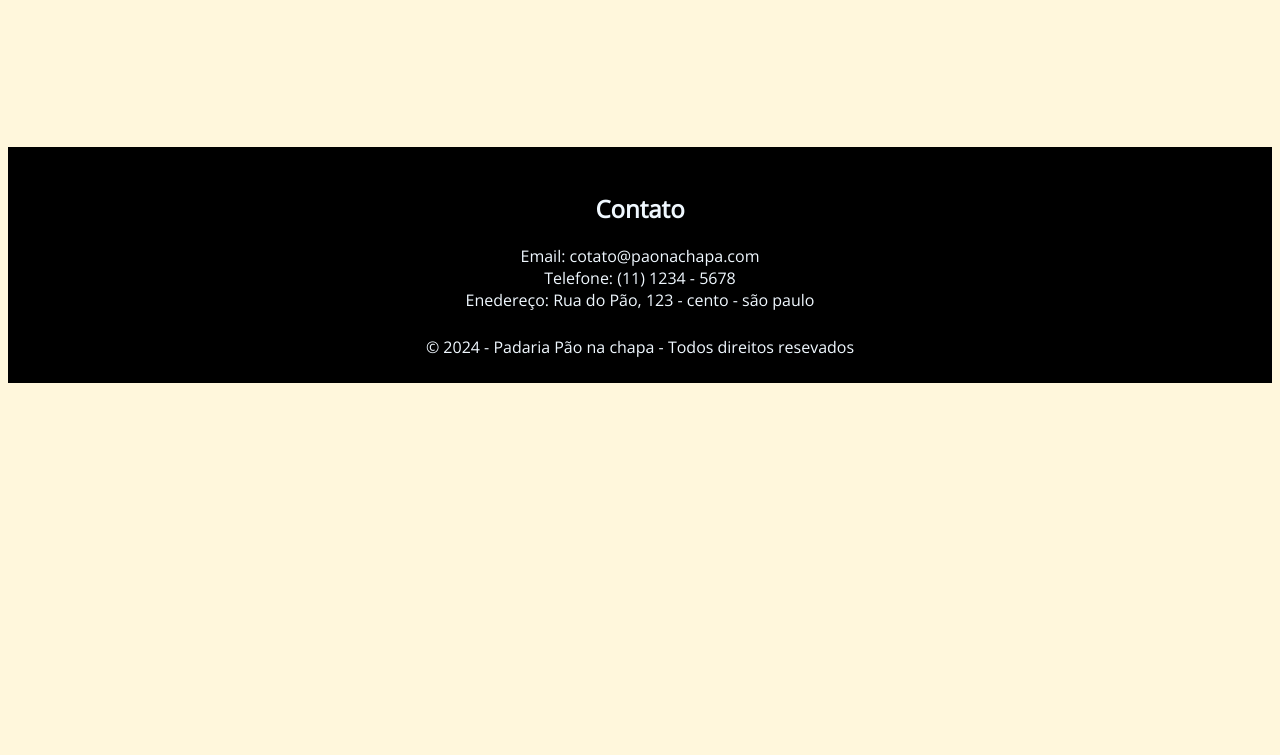
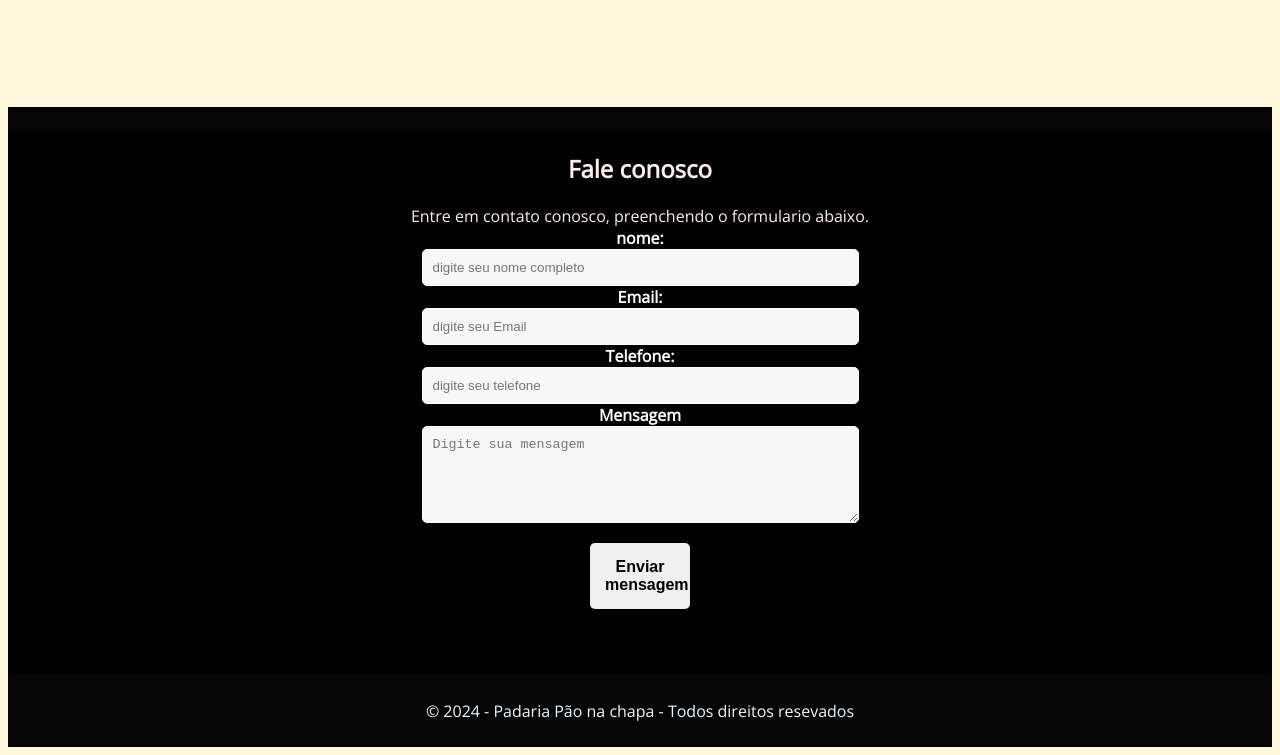
Before and after one commit to AnaLuciany/site-padaria, a plain HTML site: page index.html in a window 1280 px wide. Shown: the part 1508-2263 px from the top of the page. Before the commit the page ends 1899 px from the top, so only its background shows below. Drawn offline with nearby package versions, Linux system fonts and the light colour scheme.

Commit message:
atualização 23/11/2024

```diff
--- a/Style.css
+++ b/Style.css
@@ -65,7 +65,7 @@ header {
 }
 
 #produtos h2{
-  margin-top: 100px;
+  margin-top: 60px;
   margin-bottom: 100px;
   text-align: center;
 }
@@ -89,7 +89,7 @@ header {
 
 
 footer{
-  background-color: rgb(0, 0, 0);
+  background-color: rgb(5, 5, 5);
   color: aliceblue;
   margin: 0;
   text-align: center;
@@ -98,6 +98,65 @@ footer{
 footer p{
   margin: 0;
 }
+
+#form-contato{
+  width: 100%;
+  background-color: rgb(0, 0, 0);
+  border-radius: 10px;
+  display: flex;
+  flex-direction: column;
+  align-items: center;
+}
+
+.grupo{
+  font-weight: bold;
+  color: rgb(255, 255, 255);
+}
+
+.grupo input,
+.grupo textarea{
+  width: 100%;
+  padding: 10px;
+  border: 1px solid #ffffff;
+  border-radius: 5px;
+  background-color: rgb(247, 247, 247);
+}
+
+.grupo input:focus
+.grupo textarea :focus{
+  border-color: rgb (197, 137, 59);
+  outline: none;
+}
+#contato{
+  display: flex;
+  flex-direction: column;
+  align-items: center;
+  text-align: center;
+  color: rgb(255, 236, 236);
+  background-color: #000000;
+
+}
+
+#contato button{
+  width: 100;
+  max-width: 400px;
+  padding: 15px;
+  font-size: 16px;
+  font-weight: bold;
+  background-color:  rgb (197, 137, 59);
+  color: #000000;
+  border: none;
+  border-radius: 5px;
+  cursor: pointer;
+  transition: 0.7 ease;
+margin-top: 20px;
+margin-bottom: 50px;
+}
+
+#contato button houver{
+  background-color: #000000;
+}
+
 
 @media (max-width:875px){
 
--- a/index.html
+++ b/index.html
@@ -73,7 +73,8 @@
 
                 <div class="produto">
                     <h3>Salgados</h3>
-                    <p>seja para um lanche rápido ou uma festa, mossos Salgados são fritos na hora,com opções como coxinhas, risoles esfinhase mutop mais. </p>
+                    <p>seja para um lanche rápido ou uma festa, mossos Salgados são fritos na hora,com opções como
+                        coxinhas, risoles esfinhase mutop mais. </p>
                 </div>
             </div>
         </section>
@@ -81,14 +82,57 @@
 
     <footer>
         <section id="contato">
-            <h2>Contato</h2>
-            <p>Email: cotato@paonachapa.com</p>
-            <p>Telefone: (11) 1234 - 5678 </p>
-            <p>Enedereço: Rua do Pão, 123 - cento - são paulo </p>
+
+            <h2>Fale conosco</h2>
+            <p>Entre em contato conosco, preenchendo o formulario abaixo.</p>
+            <form id="form-contato">
+                <div class="grupo">
+                    <p>nome:</p>
+                    <input id="nome" type="text" placeholder="digite seu nome completo" required />
+                    <div>
+
+                        <div class="grupo">
+                            <p>Email:</p>
+                            <input id="email" type="email" placeholder="digite seu Email" required />
+                            <div>
+
+                                <div class="grupo">
+                                    <p>Telefone:</p>
+                                    <input id="telefone" type="tel" placeholder="digite seu telefone" required />
+                                    <div>
+
+                                        <div class="grupo">
+                                            <p>Mensagem</p>
+                                            <textarea id="mensagem" placeholder="Digite sua mensagem" rows="5" cols="50"
+                                                required></textarea>
+
+                                        </div>
+                                        <button type="submit">Enviar mensagem</button>
+            </form>
         </section>
-        <P class="direitos-autorais">  &copy; 2024 - Padaria Pão na chapa - Todos direitos resevados</P>
+        <P class="direitos-autorais"> &copy; 2024 - Padaria Pão na chapa - Todos direitos resevados</P>
     </footer>
+    <script>
+        const form = document.getElementById("form-contato");
+        form.addEventListener('subimit', function (event){
+            event.preventDefault();
+            const nome= document.getElementById('nome').value;
+            const Email= document.getElementById('email').value;
+            const Telefone= document.getElementById('telefone').value;
+            const mensagem= document.getElementById('mensagem').value;
 
+            alert("Dados do conatato: /n" +
+            "nome:" + nome + "/n" +
+            "Email" + Email + "/n" +
+            "telefone" + telefone + "/n" +
+            "mensagem" + mensagem
+        );
+
+
+        })
+
+
+    </script>
 </body>
 
 </html>
```
Lines whose indentation alone changed are shown as unchanged.
